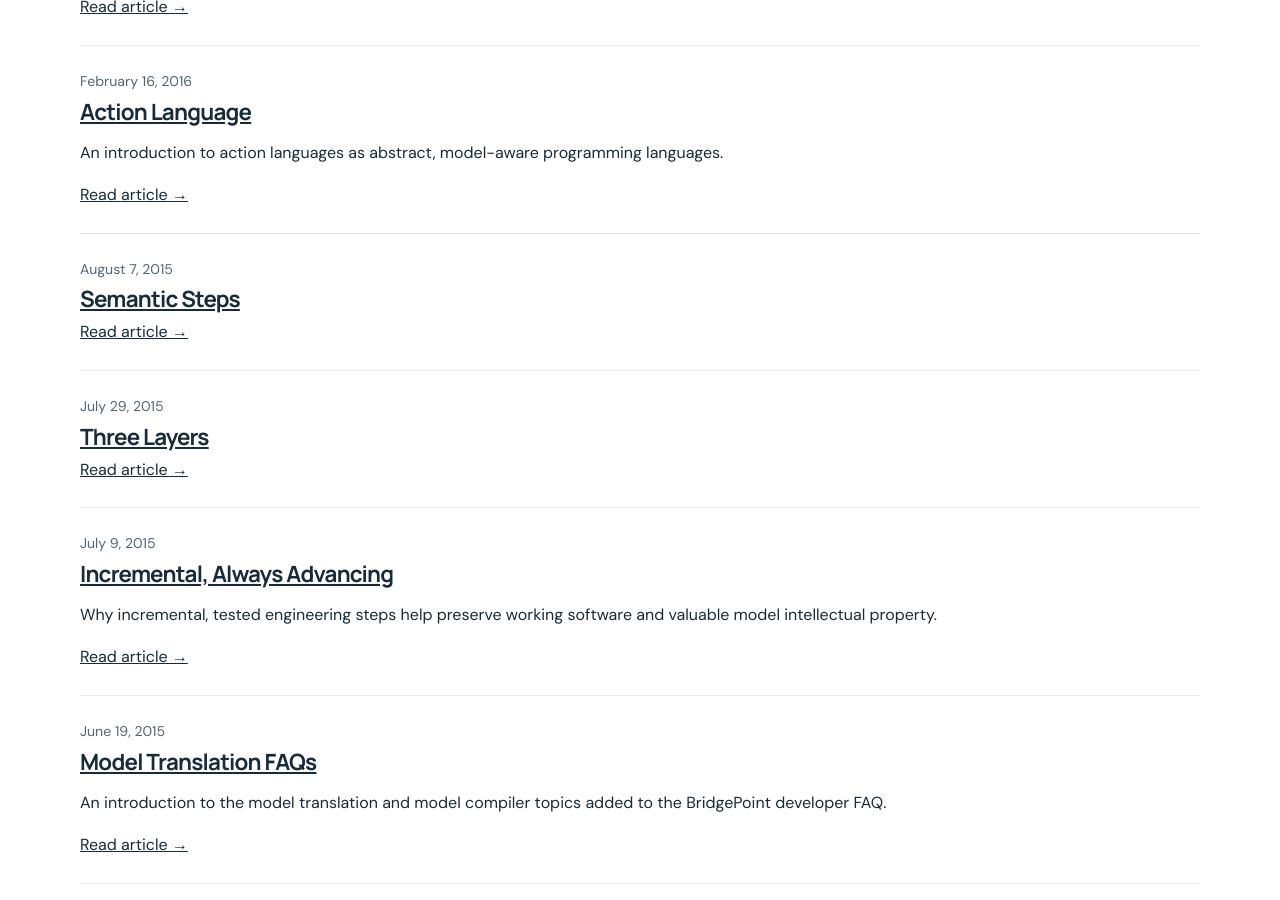
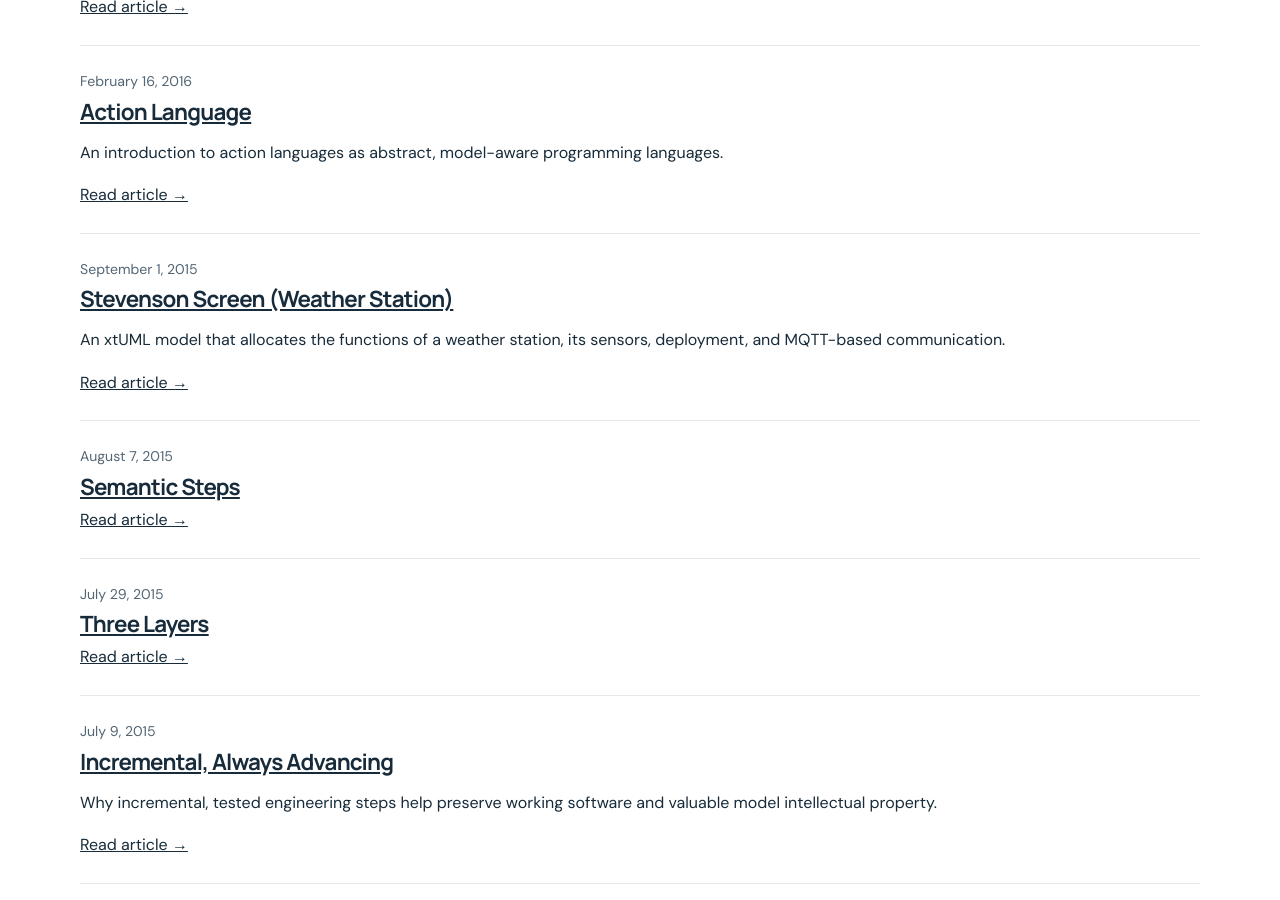
Before and after one commit to xtuml/onefactinc, a Jekyll site: the page built from blog.md, in a window 1280 px wide and 900 px high, scrolled down 5229 px. Built offline with Jekyll 4.4.1, drawn with Linux system fonts in a browser that asks for light colours.

Commit message:
Migrate Stevenson Screen weather station article

```diff
--- /dev/null
+++ b/_articles/stevenson-screen-weather-station.html
@@ -0,0 +1,32 @@
+---
+title: "Stevenson Screen (Weather Station)"
+date: 2015-09-01
+description: "An xtUML model that allocates the functions of a weather station, its sensors, deployment, and MQTT-based communication."
+permalink: /stevenson-screen-weather-station/
+source_url: "https://onefact.net/stevenson-screen-weather-station/"
+---
+
+This model provides a functional allocation for a weather system built around a [Stevenson screen](https://en.wikipedia.org/wiki/Stevenson_screen). Such a weather enclosure contains and protects instrumentation used to measure temperature, humidity, barometric pressure, and specialized derivatives of these measurements.
+
+<figure>
+  <img src="{{ '/assets/images/wx_components-300x224-4429955.png' | relative_url }}" alt="Weather station components">
+  <figcaption>Weather station components</figcaption>
+</figure>
+
+A *barometer*, *hygrometer*, *thermometer*, *psychrometer*, and *dewcell* measure physical factors in the environment. A *thermograph* records temperature and humidity. Each of these delivers its acquired data through a *concentrator* to an internet *host*.
+
+<figure>
+  <img src="{{ '/assets/images/wx_sys-300x232-5724206.png' | relative_url }}" alt="Weather system deployment configuration">
+  <figcaption>System deployment configuration</figcaption>
+</figure>
+
+The first diagram shows the “parts” of the system abstracted as UML components. The second diagram illustrates a deployment configuration of the components interconnected across their interfaces.
+
+The system uses an interface based on Message Queuing Telemetry Transport (MQTT) message brokering.
+
+The host stores recordings in a cloud database. This is a nice example of the *Internet of Things*.
+
+<figure>
+  <img src="{{ '/assets/images/stevenson_screen-219x300-1287837.png' | relative_url }}" alt="Stevenson screen enclosure">
+  <figcaption>Stevenson screen</figcaption>
+</figure>
```
Also changed, not shown: OLDER-ARTICLE-INVENTORY.md (+1 -1 lines), assets/images/stevenson_screen-219x300-1287837.png (added), assets/images/wx_components-300x224-4429955.png (added), assets/images/wx_sys-300x232-5724206.png (added).
